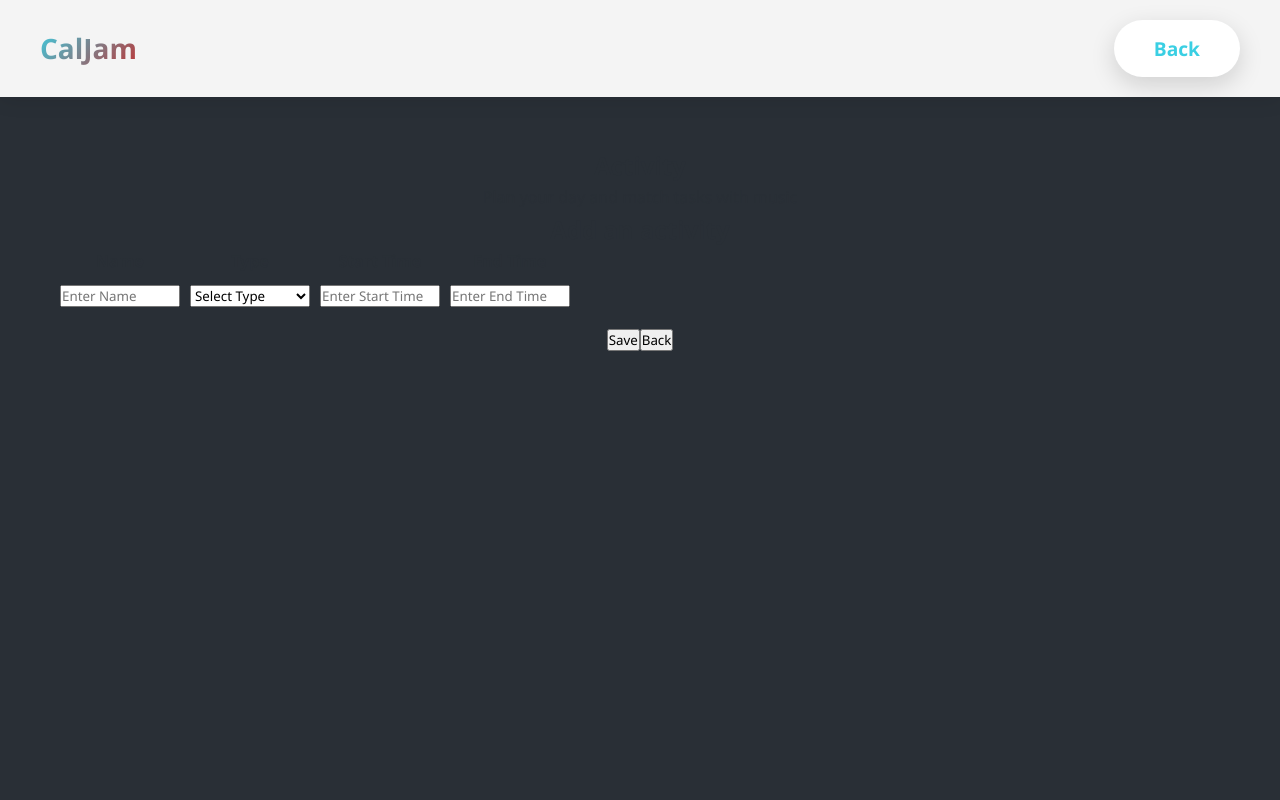
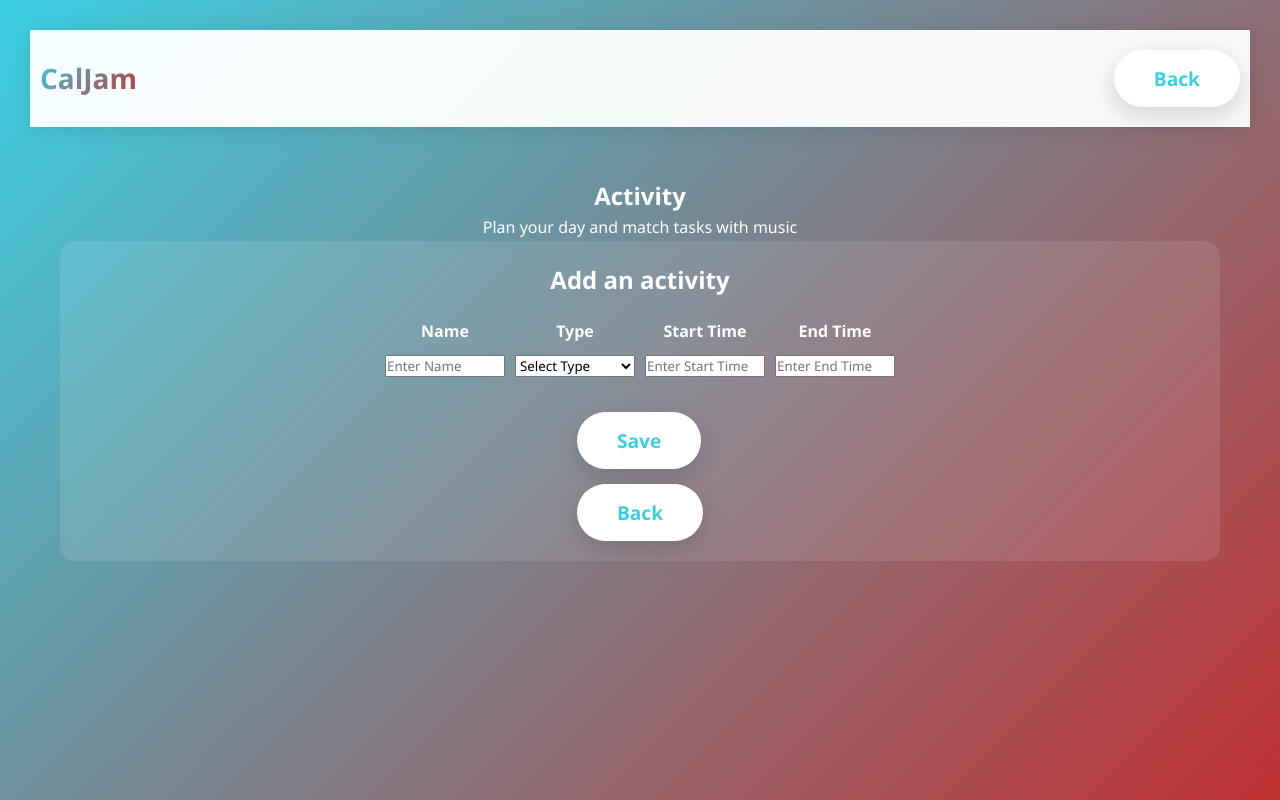
Before and after one commit to anchalbadhwar13/CalJam, a React (Create React App) app in the folder my-app/: page /activity in a window 1280 px wide. Built offline with nearby package versions, Linux system fonts and the light colour scheme.

Commit message:
formatted

```diff
--- a/my-app/src/App.css
+++ b/my-app/src/App.css
@@ -320,7 +320,7 @@ body {
 .footer {
   background: var(--dark);
   color: white;
-  padding: 50px 0 30px;
+  padding: 30px 0 30px;
   text-align: center;
 }
 
@@ -336,27 +336,12 @@ body {
 .footer-logo {
   font-size: 24px;
   font-weight: 800;
-  background: var(--gradient);
+  color: rgba(red, green, blue, alpha);
   -webkit-background-clip: text;
   -webkit-text-fill-color: transparent;
   background-clip: text;
 }
 
-.social-links {
-  display: flex;
-  gap: 20px;
-}
-
-.social-links a {
-  color: white;
-  font-size: 1.5rem;
-  transition: all 0.3s;
-}
-
-.social-links a:hover {
-  color: var(--accent);
-  transform: translateY(-3px);
-}
 
 .footer-bottom {
   border-top: 1px solid rgba(255, 255, 255, 0.1);
@@ -432,9 +417,9 @@ body {
 }
 
 .add-btn.secondary {
-  background: var(--light);
-  color: var(--dark);
-  border: 2px solid #e0e0e0;
+  background: var(--gradient);
+  color: var(--light);
+
 }
 
 .add-btn:hover {
@@ -445,7 +430,7 @@ body {
 /* Assignments */
 .assignments-section h3,
 .activities-section h3 {
-  font-size: 1.3rem;
+  font-size: 1.4rem;
   margin-bottom: 20px;
   color: var(--dark);
   border-bottom: 2px solid var(--primary);
@@ -798,3 +783,189 @@ box-shadow: 0 2px 10px rgba(0, 0, 0, 0.05);
   opacity: 0.7;
   background: #f0fff0;
 }
+/* Assignment inherits landing page theme */
+.assignment {
+  background: var(--gradient);
+  color: white;
+  min-height: 100vh;
+  padding: 30px;
+  font-family: 'Poppins', 'Segoe UI', Tahoma, Geneva, Verdana, sans-serif;
+}
+
+/* Titles */
+.assignment-title {
+  font-size: 3rem;
+  margin-bottom: 10px;
+  font-weight: 800;
+}
+
+.assignment-subtitle {
+  font-size: 1.3rem;
+  margin-bottom: 30px;
+  color: rgba(255, 255, 255, 0.8);
+}
+
+/* Timetable container */
+.timetable {
+  background-color: rgba(255, 255, 255, 0.1);
+  padding: 20px;
+  border-radius: 15px;
+  margin-bottom: 30px;
+  backdrop-filter: blur(5px);
+}
+
+.timetable h2 {
+  margin-bottom: 20px;
+  color: white;
+}
+
+.timetable-grid {
+  display: grid;
+  grid-template-columns: repeat(2, 1fr);
+  gap: 15px;
+}
+
+.timetable-item {
+  background-color: rgba(0, 0, 0, 0.3);
+  padding: 15px;
+  border-radius: 10px;
+  text-align: center;
+}
+
+.timetable-item strong {
+  display: block;
+  margin-bottom: 8px;
+}
+
+/* Input box inside timetable */
+.timetable-input {
+  width: 90%;
+  padding: 8px;
+  border: none;
+  border-radius: 6px;
+  font-size: 0.95rem;
+  background-color: rgba(255,255,255,0.2);
+  color: white;
+}
+
+/* Save & Back buttons */
+.save-btn, .back-btn {
+  background-color: white;
+  color: var(--primary);
+  border: none;
+  padding: 15px 40px;
+  border-radius: 50px;
+  font-weight: 700;
+  font-size: 1.2rem;
+  cursor: pointer;
+  transition: all 0.3s;
+  box-shadow: 0 8px 25px rgba(0, 0, 0, 0.15);
+  margin-top: 15px;
+}
+
+.save-btn:hover, .back-btn:hover {
+  transform: translateY(-5px);
+  box-shadow: 0 12px 30px rgba(0, 0, 0, 0.2);
+}
+
+/* Center buttons and timetable */
+.assignment .timetable,
+.assignment .save-btn,
+.assignment .back-btn {
+  display: flex;
+  flex-direction: column;
+  align-items: center;
+}
+/* Activity inherits landing page theme */
+.activity {
+  background: var(--gradient);
+  color: white;
+  min-height: 100vh;
+  padding: 30px;
+  font-family: 'Poppins', 'Segoe UI', Tahoma, Geneva, Verdana, sans-serif;
+}
+
+/* Titles */
+.activity-title {
+  font-size: 3rem;
+  margin-bottom: 10px;
+  font-weight: 800;
+}
+
+.activity-subtitle {
+  font-size: 1.3rem;
+  margin-bottom: 30px;
+  color: rgba(255, 255, 255, 0.8);
+}
+
+/* Timetable container */
+.timetable {
+  background-color: rgba(255, 255, 255, 0.1);
+  padding: 20px;
+  border-radius: 15px;
+  margin-bottom: 30px;
+  backdrop-filter: blur(5px);
+}
+
+.timetable h2 {
+  margin-bottom: 20px;
+  color: white;
+}
+
+.timetable-grid {
+  display: grid;
+  grid-template-columns: repeat(2, 1fr);
+  gap: 15px;
+}
+
+.timetable-item {
+  background-color: rgba(0, 0, 0, 0.3);
+  padding: 15px;
+  border-radius: 10px;
+  text-align: center;
+}
+
+.timetable-item strong {
+  display: block;
+  margin-bottom: 8px;
+}
+
+/* Input box inside timetable */
+.timetable-input {
+  width: 90%;
+  padding: 8px;
+  border: none;
+  border-radius: 6px;
+  font-size: 0.95rem;
+  background-color: rgba(255,255,255,0.2);
+  color: white;
+}
+
+/* Save & Back buttons */
+.save-btn, .back-btn {
+  background-color: white;
+  color: var(--primary);
+  border: none;
+  padding: 15px 40px;
+  border-radius: 50px;
+  font-weight: 700;
+  font-size: 1.2rem;
+  cursor: pointer;
+  transition: all 0.3s;
+  box-shadow: 0 8px 25px rgba(0, 0, 0, 0.15);
+  margin-top: 15px;
+}
+
+.save-btn:hover, .back-btn:hover {
+  transform: translateY(-5px);
+  box-shadow: 0 12px 30px rgba(0, 0, 0, 0.2);
+}
+
+/* Center buttons and timetable */
+.activity .timetable,
+.activity .save-btn,
+.activity .back-btn {
+  display: flex;
+  flex-direction: column;
+  align-items: center;
+}
--- a/my-app/src/App.tsx
+++ b/my-app/src/App.tsx
@@ -13,10 +13,10 @@ function App() {
         <Routes>
           <Route path="/" element={<LandingPage />} />
           <Route path="/dashboard" element={<Dashboard />} />
-          {/* +++ ADD THESE TWO NEW ROUTES +++ */}
+
           <Route path="/activity" element={<Activity />} />
           <Route path="/assignment" element={<Assignment />} />
-          {/* +++ END OF NEW ROUTES +++ */}
+
         </Routes>
       </div>
     </Router>
--- a/my-app/src/components/Activity.tsx
+++ b/my-app/src/components/Activity.tsx
@@ -1,13 +1,12 @@
 import React, { useState } from 'react';
 import { useNavigate } from 'react-router-dom';
 import '../App.css';
-
 
 export const Activity: React.FC = () => {
   const navigate = useNavigate();
 
   const handleBack = () => {
-    navigate('/');
+    navigate('/dashboard');
   };
 
   // State for each row
@@ -26,19 +25,18 @@ export const Activity: React.FC = () => {
   };
 
   return (
-    <div className="dashboard">
+    <div className="activity">
       {/* Header */}
       <header className="header">
         <nav className="nav container">
           <div className="logo">CalJam</div>
           <ul className="nav-links">
-            {/* <li><a href="#timetable">Timetable</a></li> */}
             <li><button className="cta-button" onClick={handleBack}>Back</button></li>
           </ul>
         </nav>
       </header>
 
-      {/* Dashboard Content */}
+      {/* Activity Content */}
       <section className="container" style={{ textAlign: 'center', paddingTop: '50px' }}>
         <h1>Activity</h1>
         <p>Plan your day and match tasks with music</p>
--- a/my-app/src/components/Assignment.tsx
+++ b/my-app/src/components/Assignment.tsx
@@ -6,7 +6,7 @@ export const Assignment: React.FC = () => {
   const navigate = useNavigate();
 
   const handleBack = () => {
-    navigate('/');
+    navigate('/dashboard');
   };
 
   // State for each row
@@ -25,7 +25,7 @@ export const Assignment: React.FC = () => {
   };
 
   return (
-    <div className="dashboard">
+    <div className="assignment">
       {/* Header */}
       <header className="header">
         <nav className="nav container">
@@ -36,7 +36,7 @@ export const Assignment: React.FC = () => {
         </nav>
       </header>
 
-      {/* Dashboard Content */}
+      {/* Assignment Content */}
       <section className="container" style={{ textAlign: 'center', paddingTop: '50px' }}>
         <h1>Assignments</h1>
         <p>Manage your assignments and deadlines</p>
--- a/my-app/src/components/LandingPage.tsx
+++ b/my-app/src/components/LandingPage.tsx
@@ -3,14 +3,11 @@ import { useNavigate } from 'react-router-dom';
 import '../App.css';
 
 const LandingPage: React.FC = () => {
+
    const navigate = useNavigate();
 
-  const handleGetStarted = () => {
-    navigate('/dashboard');
-  };
-
-  const handleDashboardNav = () => {
-    navigate('/dashboard');
+  const handleStartJamming = () => {
+    navigate('/Dashboard');
   };
 
   return (
@@ -21,9 +18,7 @@ const LandingPage: React.FC = () => {
           <div className="logo">CalJam</div>
           <ul className="nav-links">
             <li><a href="#how-it-works">How It Works</a></li>
-            <li><a href="#match">Task-Music Match</a></li>
             <li><a href="#about">About</a></li>
-          {/*}  <li><button onClick={handleDashboardNav} className="nav-cta">Dashboard</button></li> */}
           </ul>
         </nav>
       </header>
@@ -33,9 +28,8 @@ const LandingPage: React.FC = () => {
         <div className="container">
           <h1>Match your tasks with the perfect music</h1>
           <p>CalJam intelligently pairs your daily tasks with music that enhances focus, creativity, and productivity.</p>
-          <button className="cta-button" onClick={handleGetStarted}>
-            Get Started
-          </button>
+          <li><button className ="cta-button" onClick={handleStartJamming} >Get Started</button></li>
+
 
           {/* Music Visualizer */}
           <div className="music-visualizer">
@@ -75,12 +69,40 @@ const LandingPage: React.FC = () => {
         </div>
       </section>
 
+      {/* Task-Music Match Section
+      <section className="match-section" id="match">
+        <div className="container">
+          <h2 className="section-title">Perfect Task-Music Matches</h2>
+          <div className="match-grid">
+            <div className="match-card">
+              <h4>Deep Focus Work</h4>
+              <p>Complex problem-solving, coding, studying</p>
+              <span className="genre-tag">Lo-Fi Hip Hop</span>
+            </div>
+            <div className="match-card">
+              <h4>Creative Tasks</h4>
+              <p>Design, writing, brainstorming</p>
+              <span className="genre-tag">Ambient Electronic</span>
+            </div>
+            <div className="match-card">
+              <h4>Physical Exercise</h4>
+              <p>Workouts, running, cleaning</p>
+              <span className="genre-tag">Upbeat Pop</span>
+            </div>
+            <div className="match-card">
+              <h4>Routine Tasks</h4>
+              <p>Email, admin, organization</p>
+              <span className="genre-tag">Indie Folk</span>
+            </div>
+          </div>
+        </div>
+      </section> */}
 
       {/* Footer */}
-      <footer className="footer">
+<footer className="footer" id="about">
   <div className="container">
     <div className="footer-content">
-            <div className="footer-logo">CalJam</div>
+
       <div className="social-links">
         <a href="#"><i className="fab fa-spotify"></i></a>
         <a href="#"><i className="fab fa-apple"></i></a>
@@ -88,11 +110,22 @@ const LandingPage: React.FC = () => {
         <a href="#"><i className="fab fa-youtube"></i></a>
       </div>
     </div>
+
+      <p>We’re a group of music-loving, code-crafting, caffeine-powered humans on a mission to make planning your day as fun as your favorite playlist! Whether it’s studying, gaming, or dancing like no one’s watching, CalJam keeps your schedule on beat.</p>
+      <h2>Meet the team ft CalJam</h2>
+      <p>Anchal Badhwar</p>
+      <p>Sambhav Jain</p>
+      <p>Hayden McGuire</p>
+      <p>Manya Asri</p>
+
+      <div className="footer-logo">CalJam</div>
          <div className="footer-bottom">
+    </div>
     <p>&copy; 2025 CalJam. Match your rhythm to your tasks.</p>
   </div>
-        </div>
 </footer>
+
+
     </div>
   );
 };
```
Lines whose indentation alone changed are shown as unchanged.
